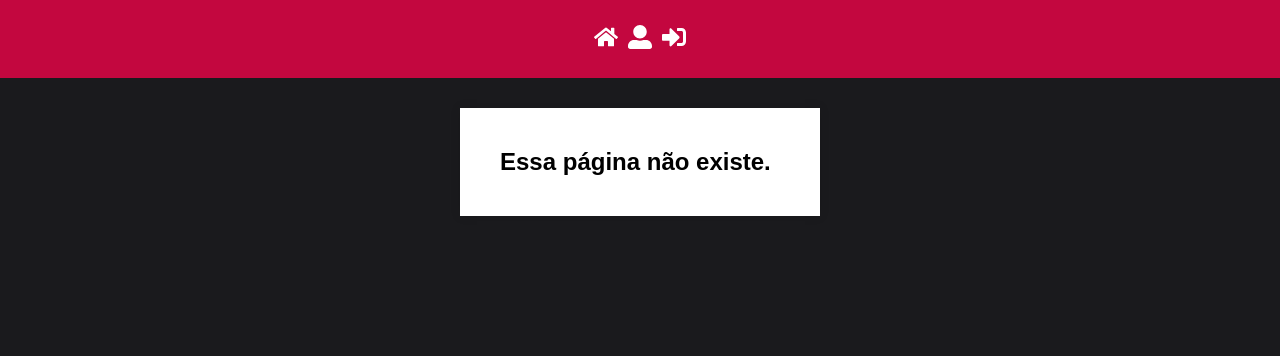
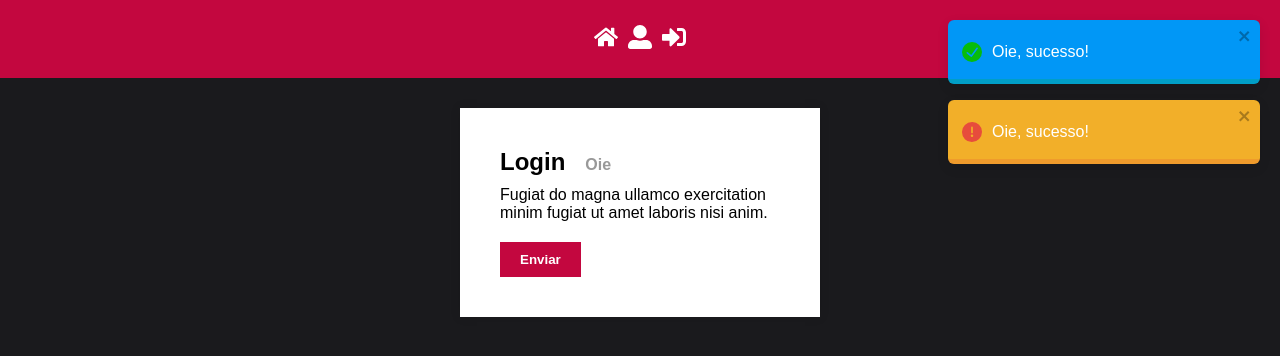
Before and after one commit to rawRocha/estudo-react-consumindo-API, a React (Create React App) app: page / in a window 1280 px wide. Before the commit this address led to /login. Shown: the top 356 px of the page. Built offline with nearby package versions, Linux system fonts and the light colour scheme.

Commit message:
React-toastify intalado

```diff
--- a/package.json
+++ b/package.json
@@ -13,6 +13,7 @@
     "react-icons": "^5.3.0",
     "react-router-dom": "^5.2.0",
     "react-scripts": "5.0.1",
+    "react-toastify": "^10.0.6",
     "styled-components": "^6.1.13",
     "web-vitals": "^2.1.4"
   },
--- a/src/App.js
+++ b/src/App.js
@@ -1,5 +1,6 @@
 import React from 'react';
 import { Router } from 'react-router-dom';
+import { ToastContainer } from 'react-toastify';
 
 import history from './services/history';
 import GlobalStyles from './styles/GlobalStyles';
@@ -13,6 +14,7 @@ function App() {
       <Header />
       <Routes />
       <GlobalStyles />
+      <ToastContainer autoClose={3000} className="toast-container" />
     </Router>
   );
 }
--- a/src/pages/Login/index.js
+++ b/src/pages/Login/index.js
@@ -2,8 +2,11 @@ import React from 'react';
 
 import { Container } from '../../styles/GlobalStyles';
 import { Title, Paragrafo } from './styled';
+import { toast } from 'react-toastify';
 
 export default function Login() {
+  toast.success('Oie, sucesso!');
+  toast.error('Oie, sucesso!');
   return (
     <Container>
       {/* props do component Title, isRed={props} */}
--- a/src/routes/index.js
+++ b/src/routes/index.js
@@ -8,7 +8,7 @@ import Page404 from '../pages/Page404';
 export default function Routes() {
   return (
     <Switch>
-      <MyRoute exact path="/" component={Login} isClosed />
+      <MyRoute exact path="/" component={Login} />
       <MyRoute path="*" component={Page404} />
     </Switch>
   );
--- a/src/styles/GlobalStyles.js
+++ b/src/styles/GlobalStyles.js
@@ -4,7 +4,15 @@
 
 import styled, { createGlobalStyle } from 'styled-components';
 
-import { primaryColor, primaryDarkColor, lightColor } from '../config/colors';
+import {
+  primaryColor,
+  primaryDarkColor,
+  lightColor,
+  errorColor,
+  successColor,
+} from '../config/colors';
+
+import 'react-toastify/dist/ReactToastify.css';
 
 export default createGlobalStyle`
   * {
@@ -45,6 +53,16 @@ export default createGlobalStyle`
   ul {
     list-style: none;
   }
+
+  body .Toastify .Toastify__toast-container .Toastify__toast--success {
+    background: ${successColor};
+    color: #fff;
+  }
+
+  body .Toastify .Toastify__toast-container .Toastify__toast--error {
+    background: ${errorColor};
+    color: #fff;
+  }
 `;
 
 export const Container = styled.section`
```
Also changed, not shown: 1 other file (tests, documents, lock files or other folders).
